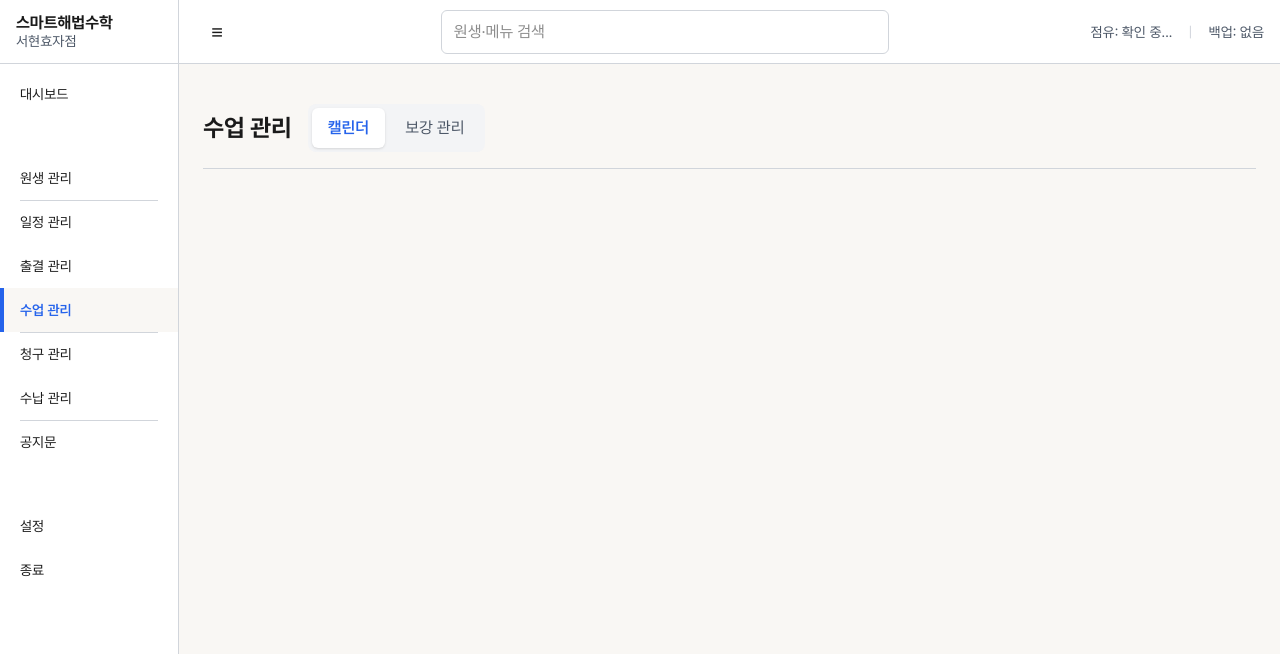
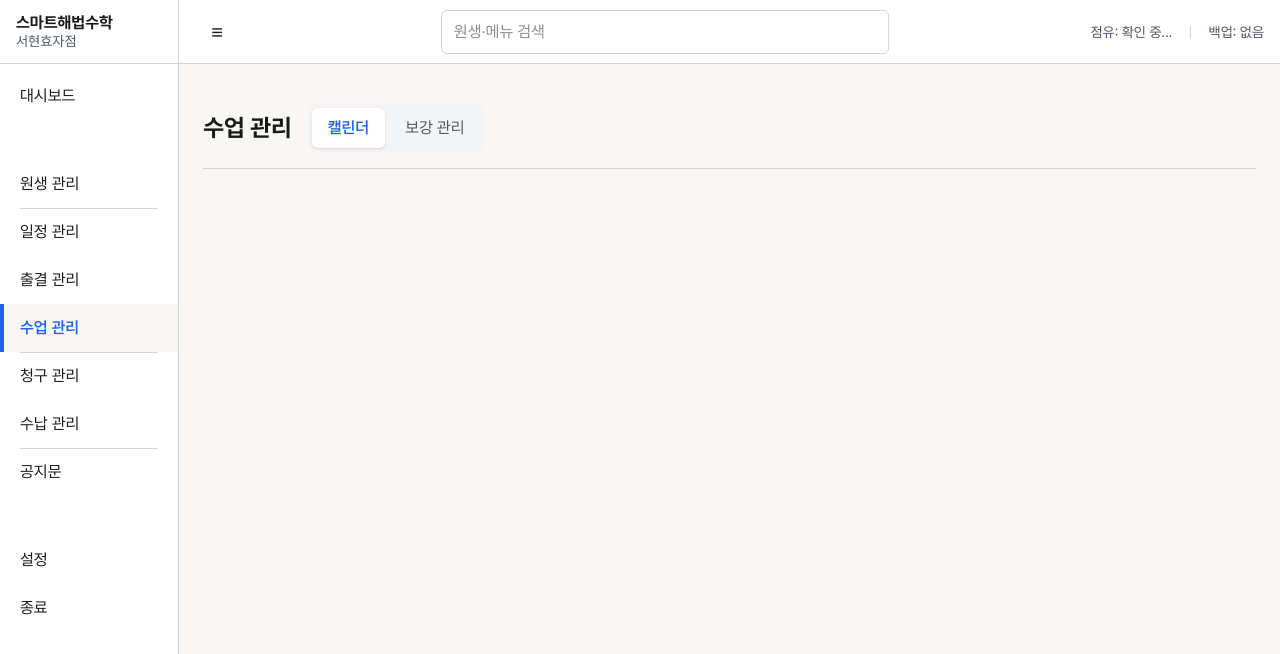
Before and after one commit to mailtome7072/SmartHB, a Next.js app: page /schedules in a window 1280 px wide. Shown: the top 654 px of the page. Built offline with nearby package versions, Linux system fonts and the light colour scheme.

Commit message:
fix(sprint19-followup): 좌측 사이드바 메뉴 폰트 한 단계 확대 (text-sm -> text-base)

```diff
--- a/src/components/layout/sidebar.tsx
+++ b/src/components/layout/sidebar.tsx
@@ -79,7 +79,7 @@ export function Sidebar() {
               <span
                 aria-disabled="true"
                 title={item.disabledHint}
-                className="flex min-h-[44px] cursor-not-allowed items-center border-l-4 border-transparent px-4 py-3 text-sm text-gray-600"
+                className="flex min-h-[44px] cursor-not-allowed items-center border-l-4 border-transparent px-4 py-3 text-base text-gray-600"
               >
                 {item.label}
               </span>
@@ -95,7 +95,7 @@ export function Sidebar() {
                       const guard = useAppStore.getState().unsavedGuard
                       if (guard && !guard(item.href)) e.preventDefault()
                     }}
-                    className={`flex min-h-[44px] items-center border-l-4 px-4 py-3 text-sm ${
+                    className={`flex min-h-[44px] items-center border-l-4 px-4 py-3 text-base ${
                       active
                         ? 'border-[var(--accent)] bg-[var(--background)] font-semibold text-[var(--accent)]'
                         : 'border-transparent text-[var(--foreground)] hover:bg-[var(--background)]'
@@ -112,7 +112,7 @@ export function Sidebar() {
           <AlertDialog>
             <AlertDialogTrigger
               type="button"
-              className="flex min-h-[44px] w-full items-center justify-between border-l-4 border-transparent px-4 py-3 text-left text-sm text-[var(--foreground)] hover:bg-[var(--background)]"
+              className="flex min-h-[44px] w-full items-center justify-between border-l-4 border-transparent px-4 py-3 text-left text-base text-[var(--foreground)] hover:bg-[var(--background)]"
             >
               <span>종료</span>
             </AlertDialogTrigger>
```
